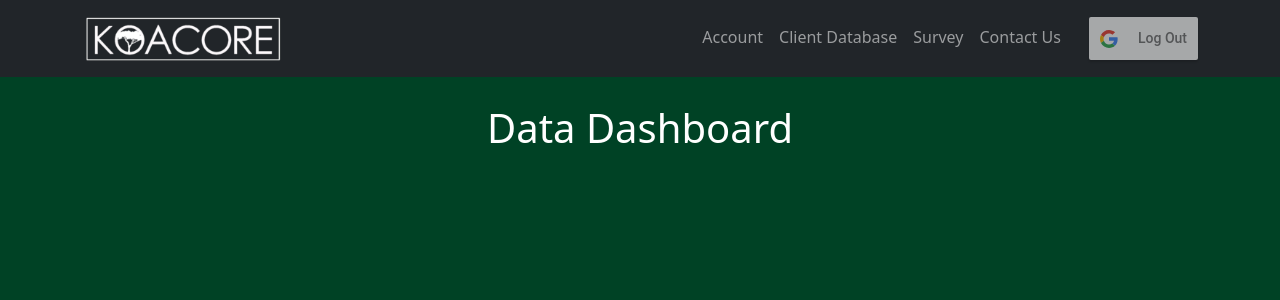
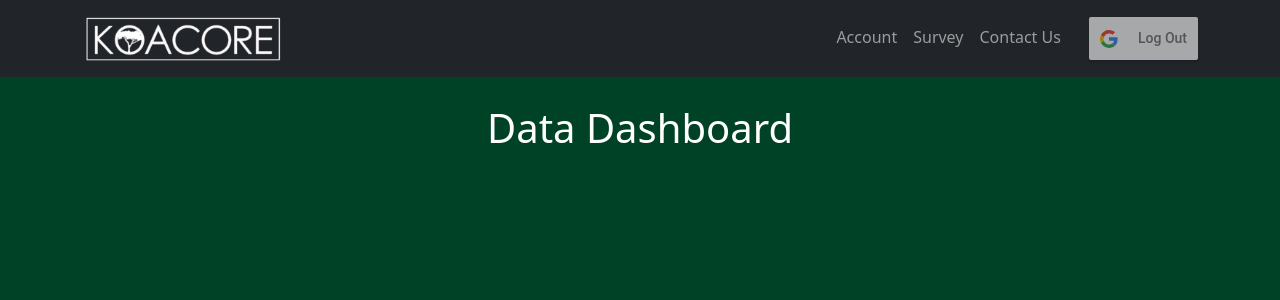
Before and after one commit to condrenjustin/cs4278-group3, a React (Create React App) app: page /data-dashboard in a window 1280 px wide. Shown: the top 300 px of the page. Built offline with nearby package versions, Linux system fonts and the light colour scheme.

Commit message:
update navbar

```diff
--- a/src/components/NavBar.js
+++ b/src/components/NavBar.js
@@ -21,6 +21,14 @@ class NavBar extends React.Component {
         });
     }
 
+    insertLinks = () =>{
+        if(this.props.employee){
+            return(<Nav.Item><Nav.Link href="/client-database">Client Database</Nav.Link> </Nav.Item>);
+        } else {
+            return(<Nav.Item><Nav.Link href="/client-survey">Survey</Nav.Link> </Nav.Item>);
+        }
+    }
+
     render(){
         return(
             <div>
@@ -41,10 +49,9 @@ class NavBar extends React.Component {
                         <Navbar.Toggle aria-controls="responsive-navbar-nav" />
                         <Navbar.Collapse id="responsive-navbar-nav">
                             <Nav className="justify-content-end" style={{ flex: 1}}>
-                                <Nav.Item><Nav.Link href="/choreboard">Account</Nav.Link> </Nav.Item>
-                                <Nav.Item><Nav.Link href="/messageboard">Client Database</Nav.Link> </Nav.Item>
-                                <Nav.Item><Nav.Link href="/bills">Survey</Nav.Link> </Nav.Item>
-                                <Nav.Item><Nav.Link href="/profile">Contact Us</Nav.Link> </Nav.Item>
+                                <Nav.Item><Nav.Link href="/">Account</Nav.Link> </Nav.Item>
+                                {this.insertLinks()}
+                                <Nav.Item><Nav.Link href="/">Contact Us</Nav.Link> </Nav.Item>
                                 <Nav.Item style={{marginLeft: "20px"}}>
                                     <GoogleLogout
                                         clientId="1075606334020-sdhvje80qvau18224tlqfb0g1gb5dqeb.apps.googleusercontent.com"
--- a/src/pages/ClientDatabase.js
+++ b/src/pages/ClientDatabase.js
@@ -13,7 +13,7 @@ class ClientDatabase extends React.Component {
     render(){
         return(
             <div>
-                <NavBar />
+                <NavBar employee={true} />
                 <h1 style={{color:"#ffffff"}}>Client Database</h1>
                 <div style={{
                     display: 'flex',
--- a/src/pages/SignOn.js
+++ b/src/pages/SignOn.js
@@ -1,5 +1,5 @@
 import React from 'react';
-import {GoogleLogin, GoogleLogout, GoogleAuth} from 'react-google-login';
+import {GoogleLogin} from 'react-google-login';
 import { Navigate } from "react-router-dom";
 import logo from '../images/KOA_only_White.PNG';
 import "../styles/SignOn.css"
```
Also changed, not shown: 1 other file (tests, documents, lock files or other folders).
